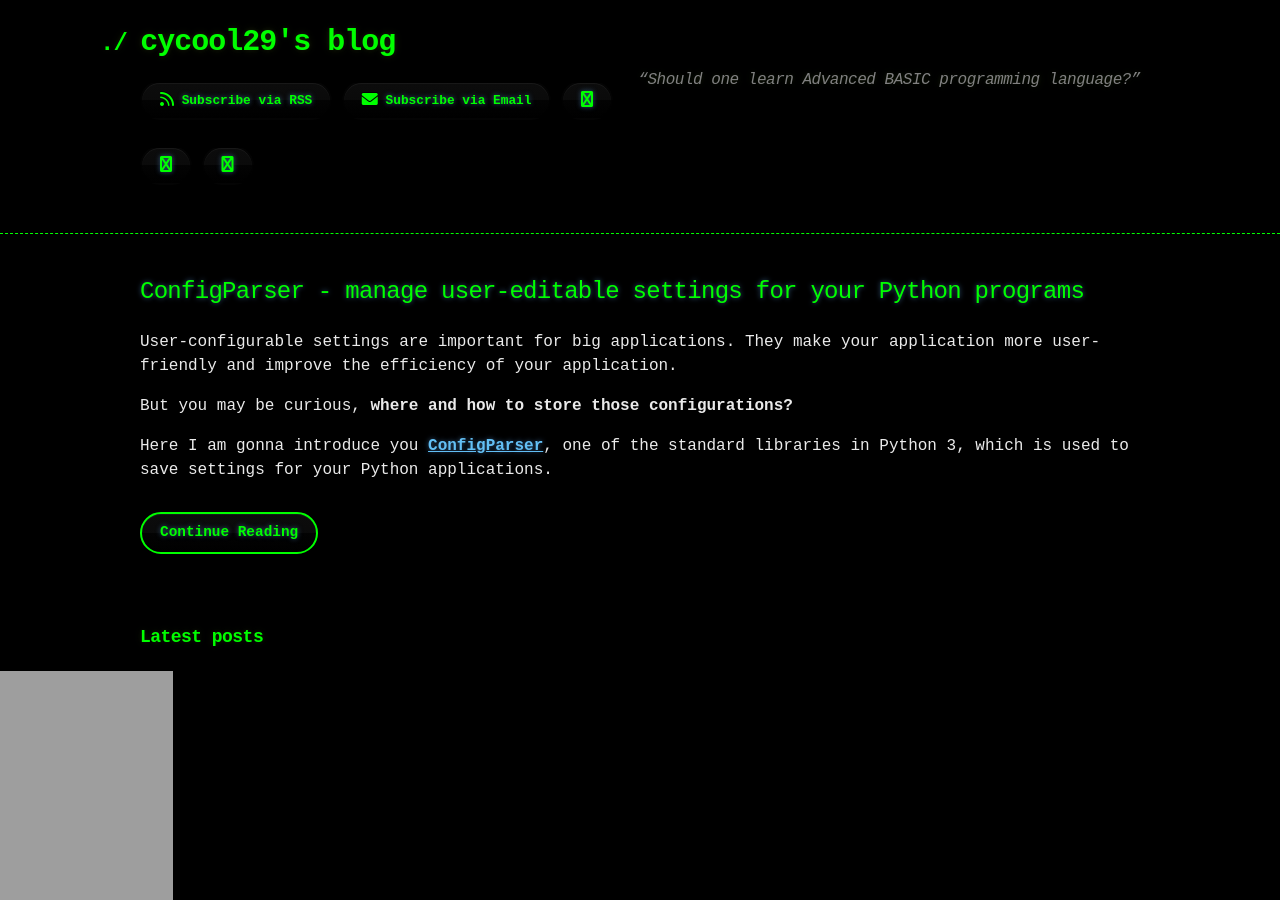
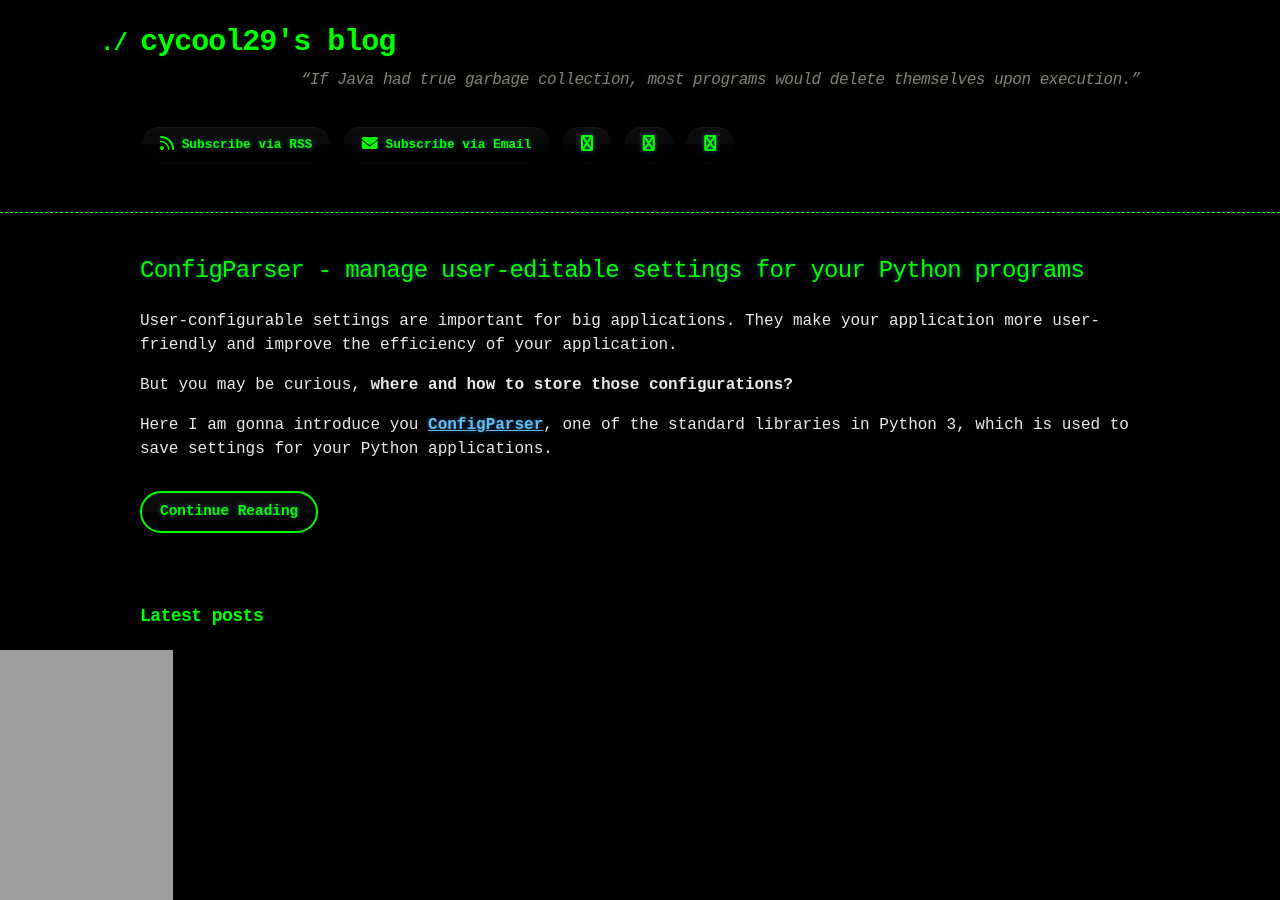
Before and after one commit to cycool29/cycool29.github.io, a Jekyll site: the page built from index.md, in a window 1280 px wide and 900 px high. Built offline with Jekyll 4.4.1, drawn with Linux system fonts in a browser that asks for light colours; a style sheet for code colours, icons or effects is not loaded.

Commit message:
Update quotes

```diff
--- a/_config.yml
+++ b/_config.yml
@@ -1,5 +1,5 @@
 title: cycool29's blog
-description: "“Should one learn Advanced BASIC programming language?” "
+description: "“If Java had true garbage collection, most programs would delete themselves upon execution.” "
 bio: A high school student. Intermediate in Python, Git, Bash. Learning JavaScript. He/Him. "
 author: cycool29
 url: https://cycool29.github.io
```
